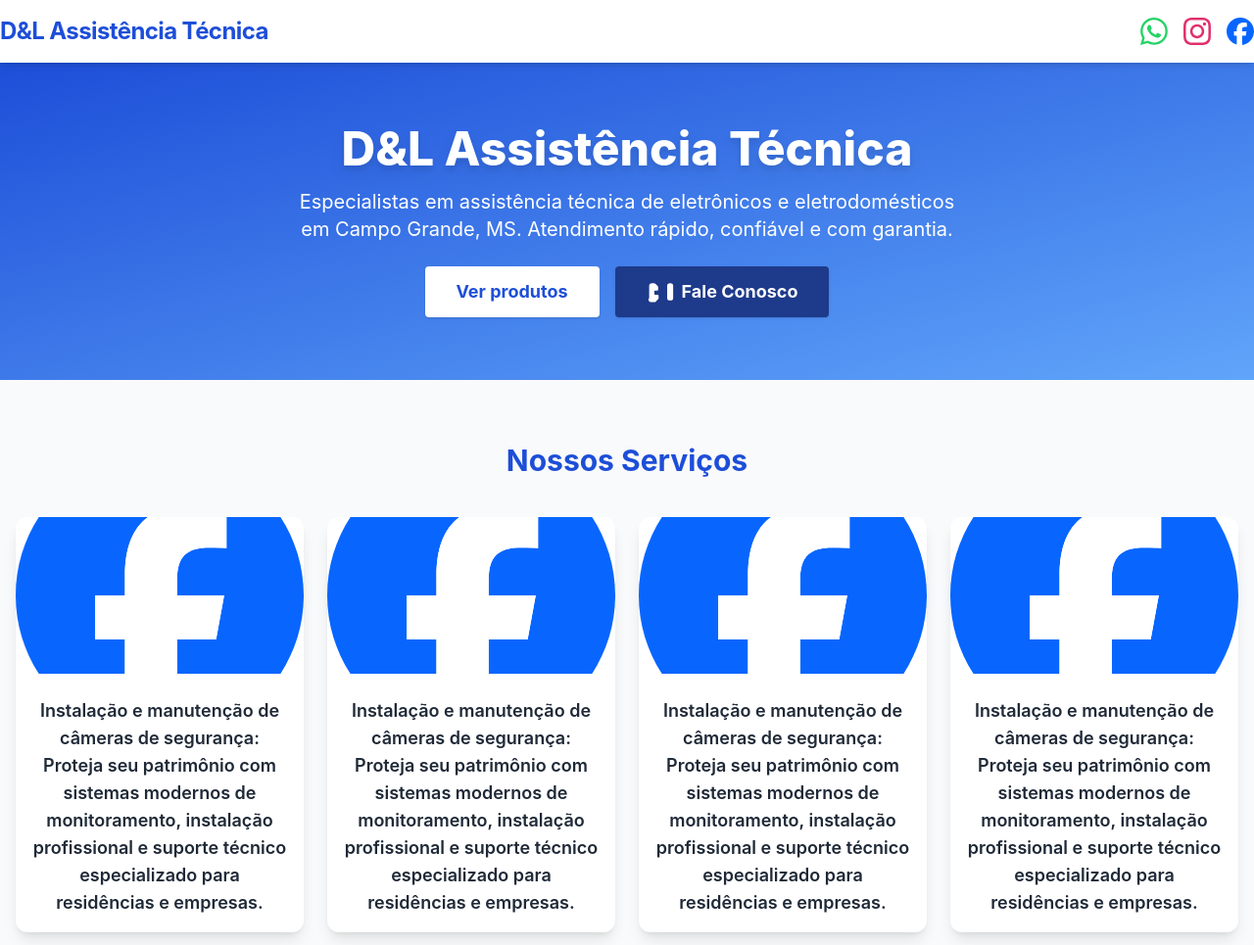
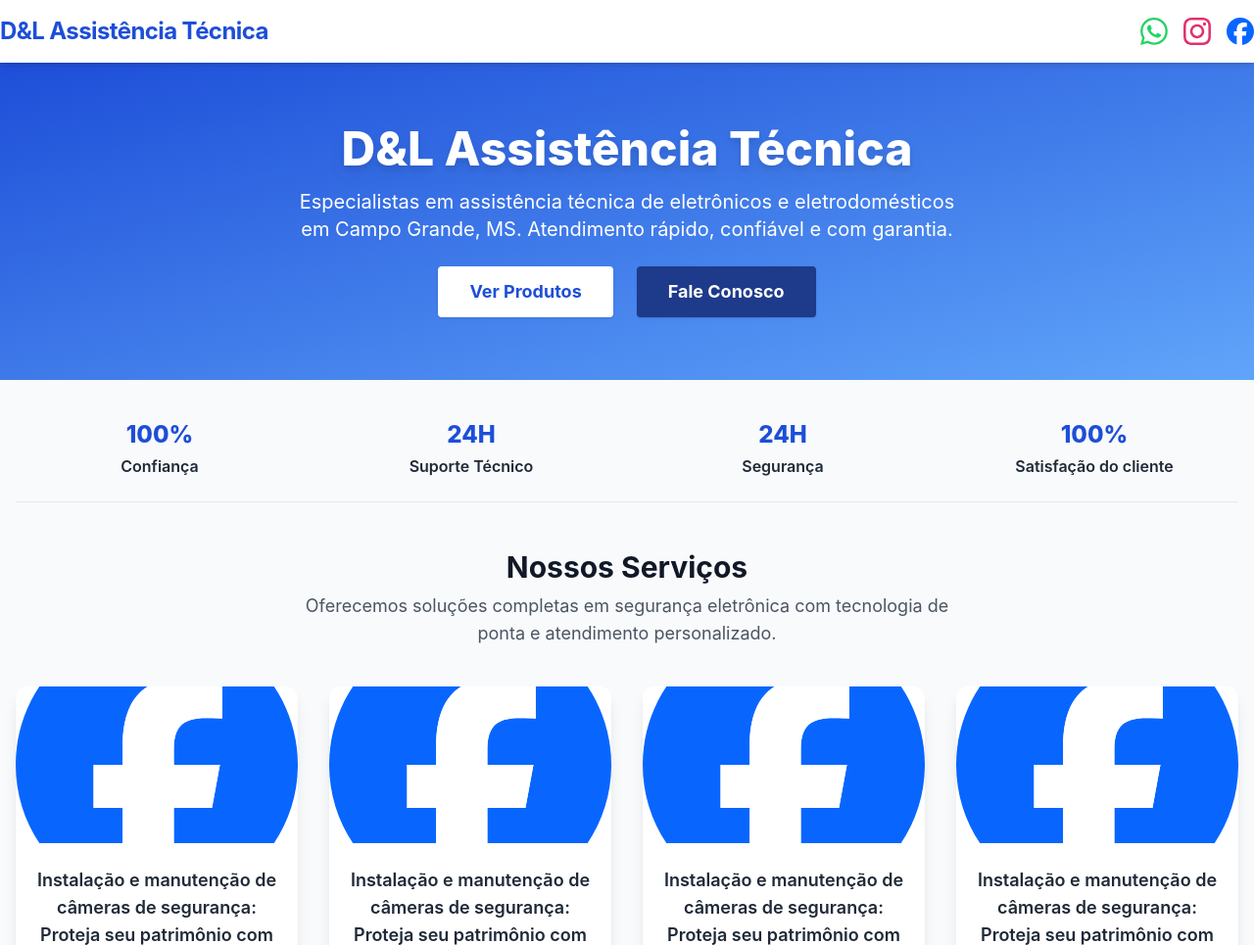
Before and after one commit to denisjunior00/dl_assistencia_institucional, an Astro site: page / in a window 1280 px wide. Shown: the top 965 px of the page at 98% size. Built offline with nearby package versions, Linux system fonts and the light colour scheme; Astro itself is replaced by a stand-in of ours.

Commit message:
ajuste os componentes de servicos

```diff
--- a/src/components/Hero.astro
+++ b/src/components/Hero.astro
@@ -4,14 +4,11 @@ import { STORE_NAME, CATALOG_LINK, CONTACT_PHONE } from '../utils/constants';
 <section class="w-full bg-gradient-to-br from-blue-700 to-blue-400 text-white py-16 px-4 flex flex-col items-center text-center">
   <h1 class="text-4xl md:text-5xl font-extrabold mb-4 drop-shadow-lg">{STORE_NAME}</h1>
   <p class="text-lg md:text-xl mb-6 max-w-2xl">Especialistas em assistência técnica de eletrônicos e eletrodomésticos em Campo Grande, MS. Atendimento rápido, confiável e com garantia.</p>
-  <div class="flex flex-col md:flex-row gap-4 justify-center">
+  <div class="flex flex-col md:flex-row gap-6 justify-center">
     <a href={CATALOG_LINK} target="_blank" class="px-8 py-3 bg-white text-blue-700 font-bold rounded shadow hover:bg-blue-100 transition-colors text-lg">
-      Ver produtos
+      Ver Produtos
     </a>
     <a href={`tel:${CONTACT_PHONE}`} class="px-8 py-3 bg-blue-900 text-white font-bold rounded shadow hover:bg-blue-800 transition-colors text-lg flex items-center gap-2">
-      <svg xmlns="http://www.w3.org/2000/svg" fill="currentColor" viewBox="0 0 24 24" class="w-7 h-7">
-        <path d="M2.25 6.75A2.25 2.25 0 0 1 4.5 4.5h2.086a1.5 1.5 0 0 1 1.06.44l2.02 2.02a1.5 1.5 0 0 1 .44 1.06v2.09a.75.75 0 0 1-.75.75H7.5a.75.75 0 0 0-.75.75v2.25c0 .414.336.75.75.75h2.25a.75.75 0 0 1 .75.75v2.09a1.5 1.5 0 0 1-.44 1.06l-2.02 2.02a1.5 1.5 0 0 1-1.06.44H4.5A2.25 2.25 0 0 1 2.25 17.25v-10.5Zm15.75 0A2.25 2.25 0 0 1 20.25 4.5h.75A2.25 2.25 0 0 1 23.25 6.75v10.5A2.25 2.25 0 0 1 21 19.5h-.75A2.25 2.25 0 0 1 18 17.25v-10.5Z" />
-      </svg>
       Fale Conosco
     </a>
   </div>
--- a/src/components/ListagemServicos.astro
+++ b/src/components/ListagemServicos.astro
@@ -8,7 +8,7 @@ interface Servico {
 
 const { servicos } = Astro.props as { servicos: Servico[] };
 ---
-<div class="w-full grid grid-cols-1 sm:grid-cols-2 lg:grid-cols-4 gap-6">
+<div class="w-full grid grid-cols-1 sm:grid-cols-2 lg:grid-cols-4 gap-8 justify-items-center">
   {servicos.map(servico => (
     <CardServico servico={servico} />
   ))}
--- a/src/pages/index.astro
+++ b/src/pages/index.astro
@@ -9,13 +9,32 @@ import ListagemServicos from '../components/ListagemServicos.astro';
   <Header />
   <main class="flex-1">
     <Hero />
-    <section class="py-16 px-4 max-w-7xl mx-auto">
-      <h2 class="text-3xl font-bold text-center mb-10 text-blue-700">Nossos Serviços</h2>
+    <section class="py-10 px-4 max-w-7xl mx-auto">
+      <div class="grid grid-cols-2 md:grid-cols-4 gap-6 mb-12 border-b border-gray-200 pb-6">
+        <div class="flex flex-col items-center">
+          <span class="text-2xl font-extrabold text-blue-700 mb-1">100%</span>
+          <span class="text-base font-semibold text-gray-800">Confiança</span>
+        </div>
+        <div class="flex flex-col items-center">
+          <span class="text-2xl font-extrabold text-blue-700 mb-1">24H</span>
+          <span class="text-base font-semibold text-gray-800">Suporte Técnico</span>
+        </div>
+        <div class="flex flex-col items-center">
+          <span class="text-2xl font-extrabold text-blue-700 mb-1">24H</span>
+          <span class="text-base font-semibold text-gray-800">Segurança</span>
+        </div>
+        <div class="flex flex-col items-center">
+          <span class="text-2xl font-extrabold text-blue-700 mb-1">100%</span>
+          <span class="text-base font-semibold text-gray-800">Satisfação do cliente</span>
+        </div>
+      </div>
+      <h2 class="text-3xl font-bold text-center mb-2 text-black-700">Nossos Serviços</h2>
+      <p class="text-center text-lg text-gray-600 mb-10 max-w-2xl mx-auto">Oferecemos soluções completas em segurança eletrônica com tecnologia de ponta e atendimento personalizado.</p>
       <ListagemServicos servicos={[
         { imagem: '/facebook.svg', texto: 'Instalação e manutenção de câmeras de segurança: Proteja seu patrimônio com sistemas modernos de monitoramento, instalação profissional e suporte técnico especializado para residências e empresas.' },
         { imagem: '/facebook.svg', texto: 'Instalação e manutenção de câmeras de segurança: Proteja seu patrimônio com sistemas modernos de monitoramento, instalação profissional e suporte técnico especializado para residências e empresas.' },
         { imagem: '/facebook.svg', texto: 'Instalação e manutenção de câmeras de segurança: Proteja seu patrimônio com sistemas modernos de monitoramento, instalação profissional e suporte técnico especializado para residências e empresas.' },
-        { imagem: '/facebook.svg', texto: 'Instalação e manutenção de câmeras de segurança: Proteja seu patrimônio com sistemas modernos de monitoramento, instalação profissional e suporte técnico especializado para residências e empresas.' },
+        { imagem: '/facebook.svg', texto: 'Instalação e manutenção de câmeras de segurança: Proteja seu patrimônio com sistemas modernos de monitoramento, instalação profissional e suporte técnico especializado para residências e empresas.' }
       ]} />
     </section>
   </main>
```
